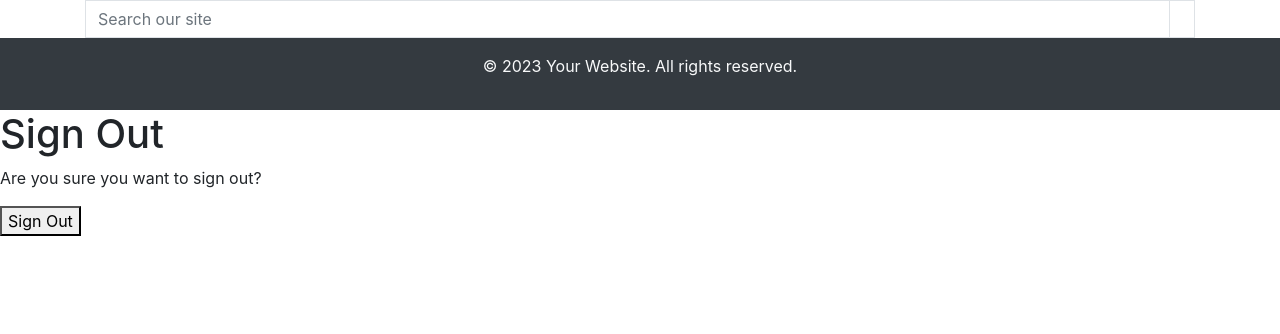
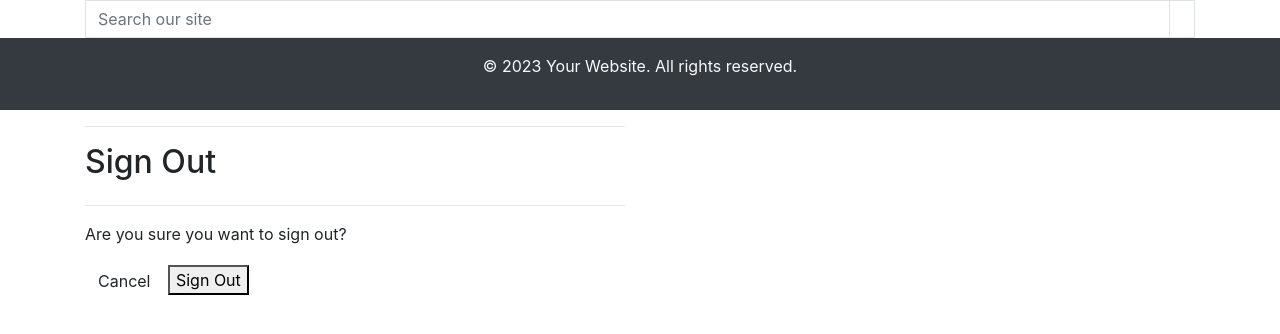
Before and after one commit to Thomas-Longworth/PeakPerformance-E-Commerce, a Django app: page /accounts/logout/ in a window 1280 px wide. Shown: the part 56-390 px from the top of the page. Run offline with Django 4.2, Linux system fonts and the light colour scheme; the visitor is signed in with stand-in values (Sample User, id 1); some libraries are stand-ins or nearby versions.

Commit message:
update logout.html page

```diff
--- a/templates/allauth/account/logout.html
+++ b/templates/allauth/account/logout.html
@@ -4,17 +4,19 @@
 
 {% block head_title %}{% trans "Sign Out" %}{% endblock %}
 
-{% block content %}
-<h1>{% trans "Sign Out" %}</h1>
-
+{% block inner_content %}
+<hr>
+<h2 class="logo-font mb-4">{% trans "Sign Out" %}</h2>
+<hr>
 <p>{% trans 'Are you sure you want to sign out?' %}</p>
 
 <form method="post" action="{% url 'account_logout' %}">
-  {% csrf_token %}
-  {% if redirect_field_value %}
-  <input type="hidden" name="{{ redirect_field_name }}" value="{{ redirect_field_value }}"/>
-  {% endif %}
-  <button type="submit">{% trans 'Sign Out' %}</button>
+    {% csrf_token %}
+    {% if redirect_field_value %}
+    <input type="hidden" name="{{ redirect_field_name }}" value="{{ redirect_field_value }}" />
+    {% endif %}
+    <a class="btn btn-outline-black rounded-0" href="{% url 'home' %}">Cancel</a>
+    <button type="submit">{% trans 'Sign Out' %}</button>
 </form>
 
 
--- a/templates/base.html
+++ b/templates/base.html
@@ -75,21 +75,16 @@
             </button>
         </div>
         <div class="toast-body">
-
             <ul class="messages">
                 {% for message in messages %}
                 <li{% if message.tags %} class="{{ message.tags }}" {% endif %}>{{ message }}</li>
                     {% endfor %}
             </ul>
-
-
-
         </div>
     </div>
     {% endif %}
 
     <div class="container">
-
         <form method="GET" action="{% url 'products' %}">
             <div class="input-group w-100">
                 <input class="form-control border border-black rounded-0" type="text" name="q"
```
